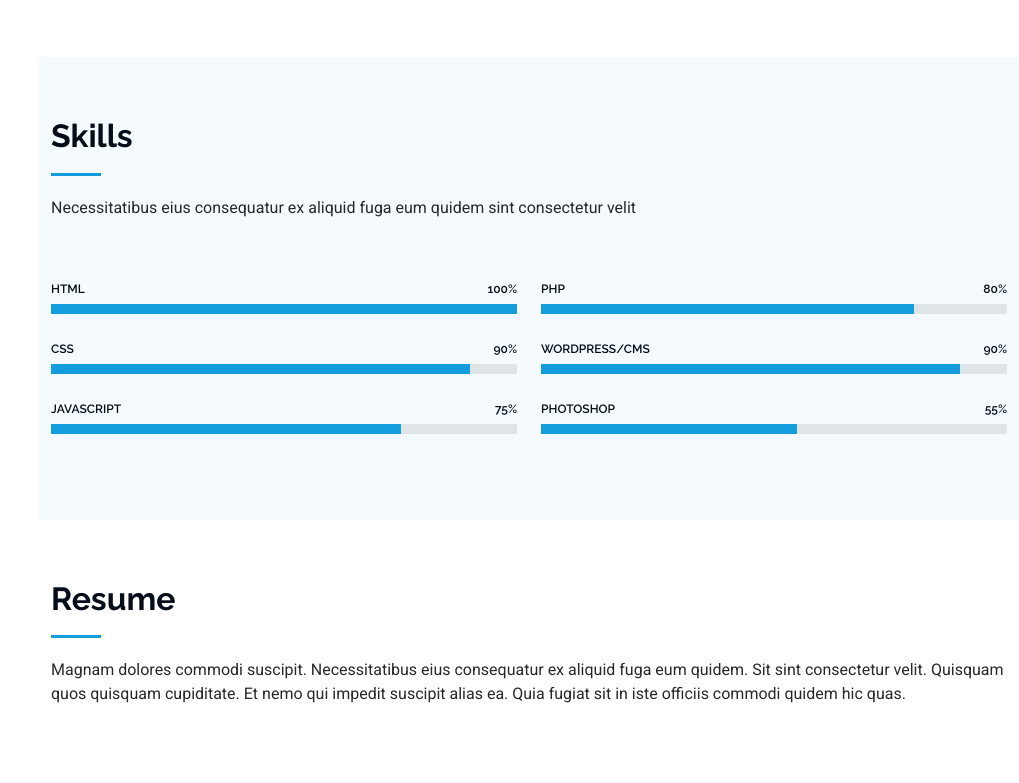
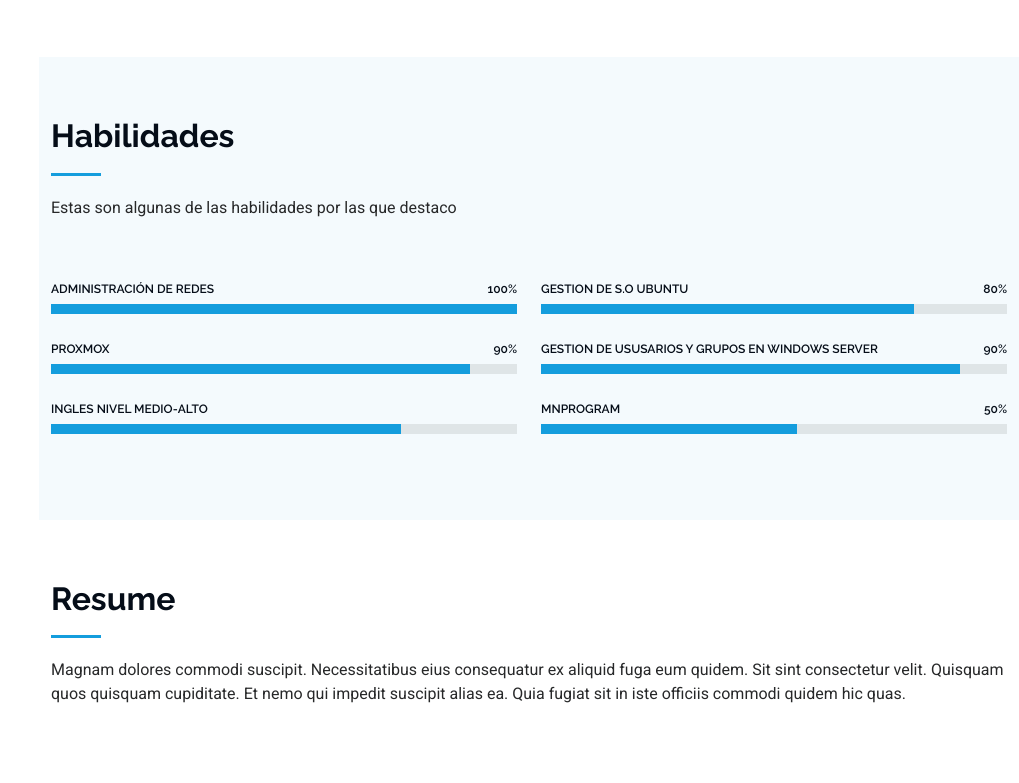
Before and after one commit to ivgaru14/ivangarciaruiz.github.io, a plain HTML site: page index.html in a window 1280 px wide. Shown: the part 1797-2580 px from the top of the page, without its empty margins (261-1280 px from the left). Drawn offline with Linux system fonts and the light colour scheme.

Commit message:
Translate skills section to Spanish
Updated skill labels and descriptions to Spanish.

```diff
--- a/index.html
+++ b/index.html
@@ -202,8 +202,8 @@
 
       <!-- Section Title -->
       <div class="container section-title" data-aos="fade-up">
-        <h2>Skills</h2>
-        <p>Necessitatibus eius consequatur ex aliquid fuga eum quidem sint consectetur velit</p>
+        <h2>Habilidades</h2>
+        <p>Estas son algunas de las habilidades por las que destaco</p>
       </div><!-- End Section Title -->
 
       <div class="container" data-aos="fade-up" data-aos-delay="100">
@@ -213,21 +213,21 @@
           <div class="col-lg-6">
 
             <div class="progress">
-              <span class="skill"><span>HTML</span> <i class="val">100%</i></span>
+              <span class="skill"><span>Administración de redes</span> <i class="val">100%</i></span>
               <div class="progress-bar-wrap">
                 <div class="progress-bar" role="progressbar" aria-valuenow="100" aria-valuemin="0" aria-valuemax="100"></div>
               </div>
             </div><!-- End Skills Item -->
 
             <div class="progress">
-              <span class="skill"><span>CSS</span> <i class="val">90%</i></span>
+              <span class="skill"><span>Proxmox</span> <i class="val">90%</i></span>
               <div class="progress-bar-wrap">
                 <div class="progress-bar" role="progressbar" aria-valuenow="90" aria-valuemin="0" aria-valuemax="100"></div>
               </div>
             </div><!-- End Skills Item -->
 
             <div class="progress">
-              <span class="skill"><span>JavaScript</span> <i class="val">75%</i></span>
+              <span class="skill"><span>Ingles Nivel medio-alto</span> <i class="val"></i></span>
               <div class="progress-bar-wrap">
                 <div class="progress-bar" role="progressbar" aria-valuenow="75" aria-valuemin="0" aria-valuemax="100"></div>
               </div>
@@ -238,21 +238,21 @@
           <div class="col-lg-6">
 
             <div class="progress">
-              <span class="skill"><span>PHP</span> <i class="val">80%</i></span>
+              <span class="skill"><span>Gestion de S.O UBUNTU</span> <i class="val">80%</i></span>
               <div class="progress-bar-wrap">
                 <div class="progress-bar" role="progressbar" aria-valuenow="80" aria-valuemin="0" aria-valuemax="100"></div>
               </div>
             </div><!-- End Skills Item -->
 
             <div class="progress">
-              <span class="skill"><span>WordPress/CMS</span> <i class="val">90%</i></span>
+              <span class="skill"><span>Gestion de Ususarios y Grupos en Windows Server</span> <i class="val">90%</i></span>
               <div class="progress-bar-wrap">
                 <div class="progress-bar" role="progressbar" aria-valuenow="90" aria-valuemin="0" aria-valuemax="100"></div>
               </div>
             </div><!-- End Skills Item -->
 
             <div class="progress">
-              <span class="skill"><span>Photoshop</span> <i class="val">55%</i></span>
+              <span class="skill"><span>MNProgram</span> <i class="val">50%</i></span>
               <div class="progress-bar-wrap">
                 <div class="progress-bar" role="progressbar" aria-valuenow="55" aria-valuemin="0" aria-valuemax="100"></div>
               </div>
@@ -717,8 +717,8 @@
               <div class="info-item d-flex" data-aos="fade-up" data-aos-delay="200">
                 <i class="bi bi-geo-alt flex-shrink-0"></i>
                 <div>
-                  <h3>Address</h3>
-                  <p>A108 Adam Street, New York, NY 535022</p>
+                  <h3>Dirección</h3>
+                  <p>C/carolines 7</p>
                 </div>
               </div><!-- End Info Item -->
 
@@ -733,7 +733,7 @@
               <div class="info-item d-flex" data-aos="fade-up" data-aos-delay="400">
                 <i class="bi bi-envelope flex-shrink-0"></i>
                 <div>
-                  <h3>Contactanos</h3>
+                  <h3>Via Mail</h3>
                   <p>info@example.com</p>
                 </div>
               </div><!-- End Info Item -->
```
